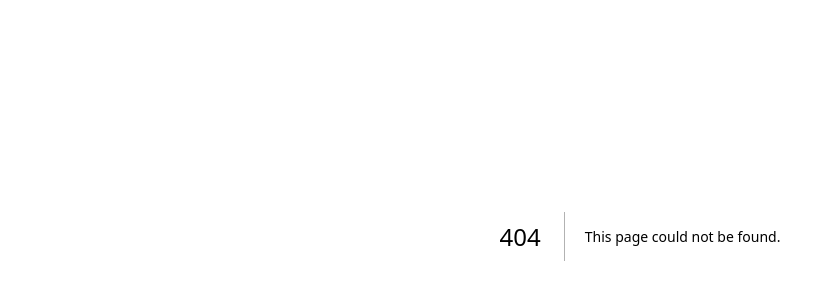
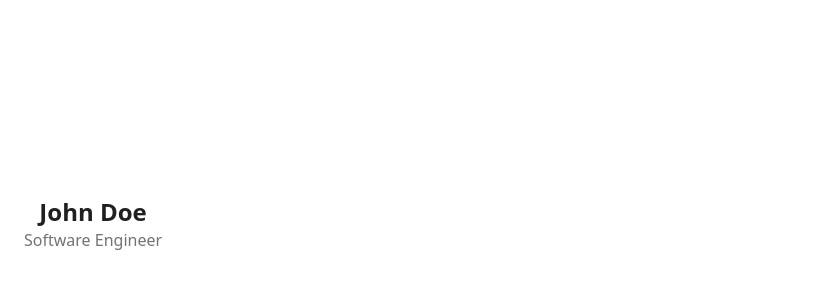
Before and after one commit to recruitseeds/seeds, a Next.js app: page /candidate/settings in a window 1280 px wide. Before the commit this address had no page. Shown: the part 164-464 px from the top of the page, without its empty margins (0-819 px from the left). Built offline with nearby package versions, Linux system fonts and the light colour scheme.

Commit message:
More candidate pages

```diff
--- /dev/null
+++ b/app/(candidate)/candidate/settings/page.tsx
@@ -0,0 +1,14 @@
+export default function Page() {
+    return (
+        <div className="container mx-auto py-6 px-4 md:px-6">
+        <div className="flex flex-col md:flex-row gap-6 mb-6">
+            <div className="flex flex-col items-center gap-4">
+            <div className="text-center">
+                <h1 className="text-2xl font-bold">John Doe</h1>
+                <p className="text-muted-foreground">Software Engineer</p>
+            </div>
+            </div>
+        </div>
+        </div>
+    )
+}
--- a/components/candidate/candidate-profile.tsx
+++ b/components/candidate/candidate-profile.tsx
@@ -45,7 +45,7 @@ export function CandidateProfile() {
       <div className="flex flex-col md:flex-row gap-6 mb-6">
         <div className="flex flex-col items-center gap-4">
           <div className="relative group">
-            <Avatar className="w-32 h-32 border-4 border shadow-sm">
+            <Avatar className="w-32 h-32 border-4 border">
               {profileImage && !imageError ? (
                 <AvatarImage src={profileImage} alt="Profile" />
               ) : (
@@ -78,7 +78,7 @@ export function CandidateProfile() {
             </Badge>
           </div>
         </div>
-        <Card className="flex-1">
+        <Card className="flex-1 shadow-none">
           <CardHeader className="pb-2">
             <CardTitle>Application Summary</CardTitle>
             <CardDescription>Overview of your job applications</CardDescription>
--- a/components/ui/textarea.tsx
+++ b/components/ui/textarea.tsx
@@ -7,7 +7,9 @@ function Textarea({ className, ...props }: React.ComponentProps<"textarea">) {
     <textarea
       data-slot="textarea"
       className={cn(
-        "border-input placeholder:text-muted-foreground focus-visible:border-ring focus-visible:ring-ring/50 aria-invalid:ring-destructive/20 dark:aria-invalid:ring-destructive/40 aria-invalid:border-destructive flex field-sizing-content min-h-16 w-full rounded-md border bg-transparent px-3 py-2 text-base shadow-xs transition-[color,box-shadow] outline-none focus-visible:ring-[3px] disabled:cursor-not-allowed disabled:opacity-50 md:text-sm",
+        "border-input placeholder:text-muted-foreground selection:bg-primary selection:text-primary-foreground flex min-h-16 w-full min-w-0 rounded-md border bg-transparent px-3 py-2 text-base shadow-xs transition-[color,box-shadow] outline-none disabled:cursor-not-allowed disabled:opacity-50 md:text-sm",
+        "focus-visible:border-brand focus-visible:ring-brand-subtle focus-visible:ring-[2px]",
+        "aria-invalid:ring-destructive/20 dark:aria-invalid:ring-destructive/40 aria-invalid:border-destructive",
         className
       )}
       {...props}
```
Also changed, not shown: app/(candidate)/candidate/profile/page.tsx (renamed from app/(candidate)/candidate/page.tsx).
